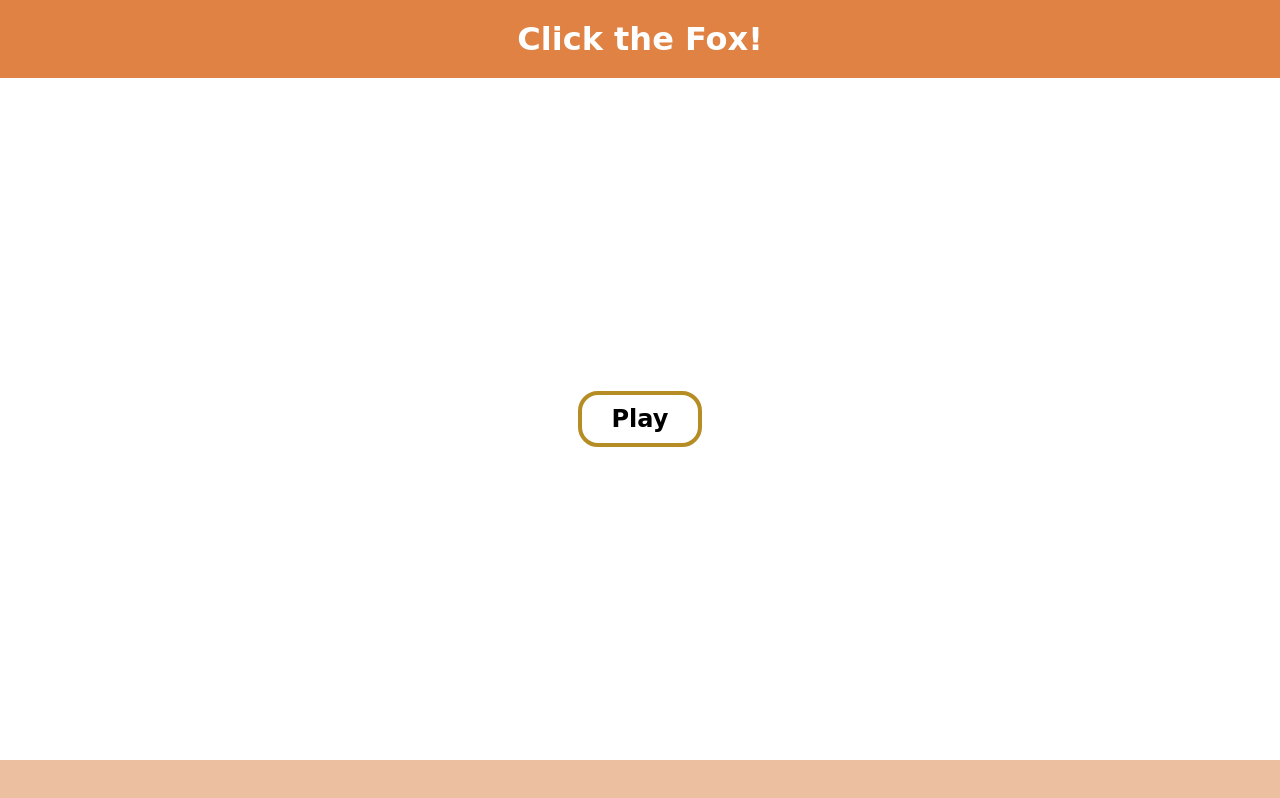
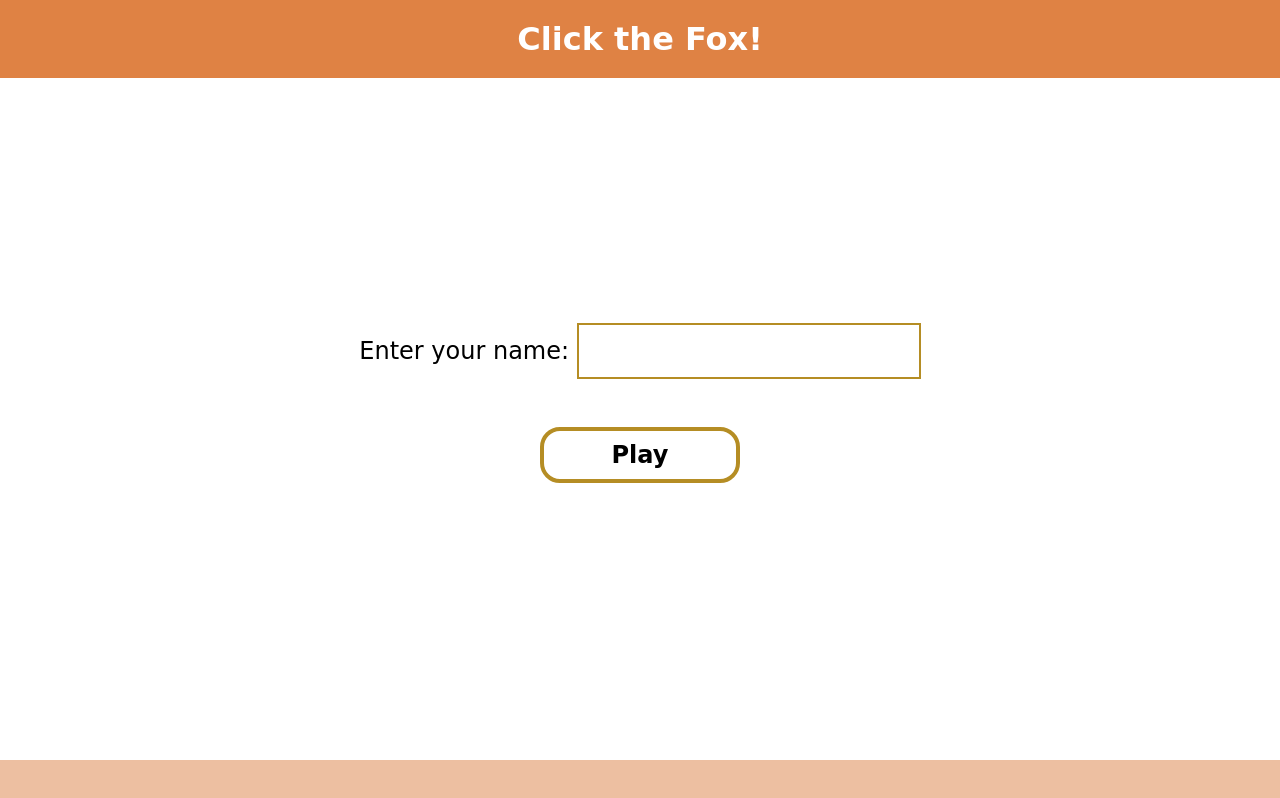
Before and after one commit to afazelinia/click-the-fox, a React (Create React App) app: page / in a window 1280 px wide. Built offline with nearby package versions, Linux system fonts and the light colour scheme; no server answers.

Commit message:
Getting player name

```diff
--- a/src/components/GameContainer.tsx
+++ b/src/components/GameContainer.tsx
@@ -1,14 +1,25 @@
+import { useState, useRef } from "react";
 import useGame from "../hooks/useGame";
 import Board from "./Board";
 
 const GameContainer = ({}) => {
     const [score, cards, provideAnswer, playing, setGamePlaying, timeLeft, isLoading] = useGame();
+    const [playerName, setPlayerName] = useState('');
+    const inputRef = useRef<HTMLInputElement>(null);
 
     const startGame = () => {
+        const name = playerName || inputRef.current?.value;
+        console.log('player name:', name);
         setGamePlaying(true);
     };
+
     const stopGame = () => {
         setGamePlaying(false);
+    };
+
+    const onSubmitForm = () => {
+        const name = inputRef.current?.value ?? '';
+        setPlayerName(name);
     };
 
     return (
@@ -24,7 +35,12 @@ const GameContainer = ({}) => {
                     />
                 </>
             ) : (
-                <button onClick={() => startGame()} disabled={isLoading}>{isLoading ? 'Loading...' : 'Play'}</button>
+                <div className="welcome-container">
+                    {playerName.trim() === '' ? <form onSubmit={onSubmitForm}>
+                        <label>Enter your name: <input type="text" name="playerName" ref={inputRef} /></label>
+                    </form> : <p className="greeting" onClick={() => setPlayerName('')}>Hello {playerName}</p>}
+                    <button onClick={() => startGame()} disabled={isLoading}>{isLoading ? 'Loading...' : 'Play'}</button>
+                </div>
             )}
         </div>
     );
--- a/src/style/style.css
+++ b/src/style/style.css
@@ -9,7 +9,8 @@ a {
 }
 
 body,
-button {
+button,
+input {
     font-family: Comic Sans MS;
 }
 
@@ -47,16 +48,29 @@ main {
     height: 100%;
 }
 
+input {
+    padding: 12px 20px;
+    margin: 8px 0;
+    border: 2px solid rgb(181, 141, 36);
+    font-size: 1.5rem;
+}
+
+label,
+.greeting {
+    font-size: 1.5rem;
+}
+
 button {
     font-weight: bold;
     font-size: 1.5rem;
-    margin: 10px;
+    margin: 40px;
     padding: 10px 30px;
     background: transparent;
     border: 4px solid rgb(181, 141, 36);
     border-radius: 20px;
     transition: background 0.5s;
     transition-timing-function: ease;
+    width: 200px;
 }
 
 button:hover {
@@ -72,6 +86,12 @@ button:active {
     height: 100vh;
     display: flex;
     flex-direction: column;
+}
+
+.welcome-container {
+    display: flex;
+    flex-direction: column;
+    align-items: center;
 }
 
 .cards-container {
```
